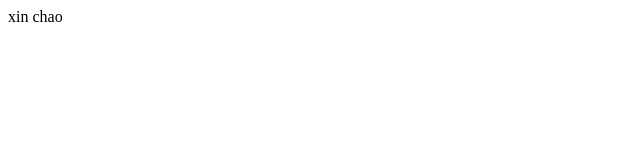
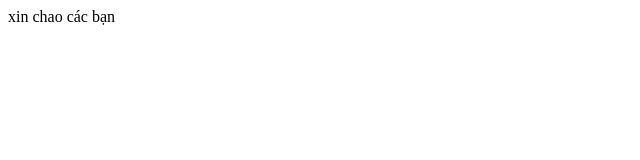
Before and after one commit to tongngocanhtaik18/demo, a plain HTML site: page index.html in a window 1280 px wide. Shown: the full height of the page, 0-640 px from the left. Drawn offline with Linux system fonts and the light colour scheme.

Commit message:
add more

```diff
--- a/index.html
+++ b/index.html
@@ -6,6 +6,6 @@
      <title>Document</title>
 </head>
 <body>
-     xin chao
+     xin chao các bạn
 </body>
 </html>
```
